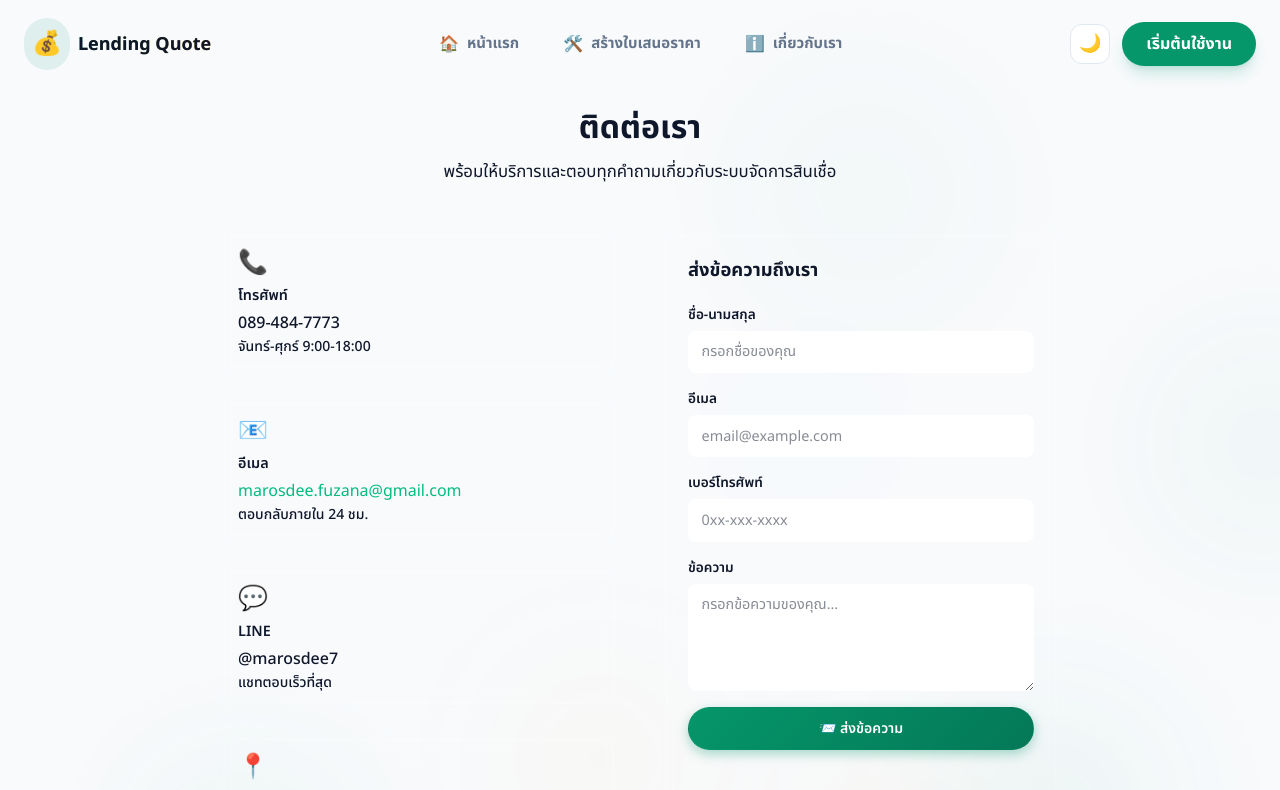
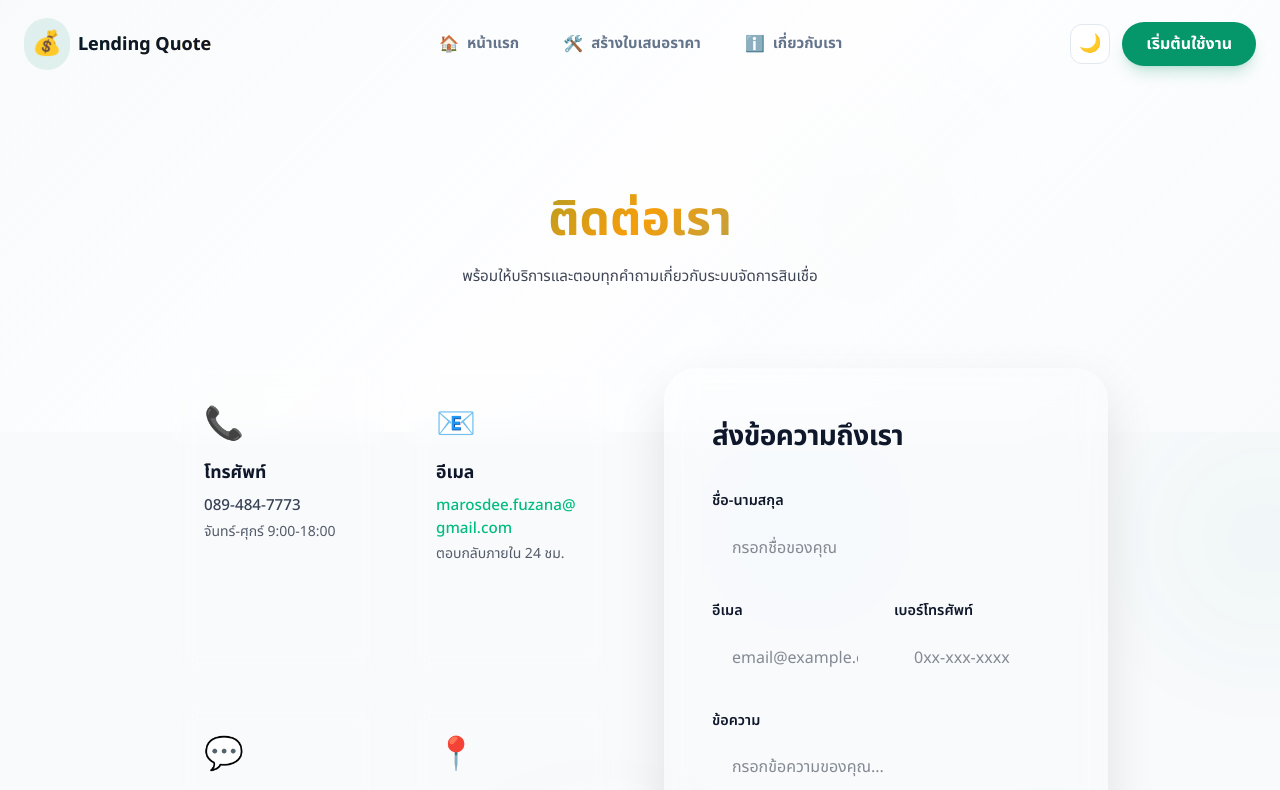
Before and after one commit to danya0365/lending-quotation-builder-nextjs, a Next.js app: page /contact in a window 1280 px wide. Shown: the top 790 px of the page. Built offline with nearby package versions, Linux system fonts and the light colour scheme.

Commit message:
feat: animate and redesign the contact page with a new hero section, grid layout, and react-spring transitions.

```diff
--- a/public/styles/static-pages.css
+++ b/public/styles/static-pages.css
@@ -295,138 +295,118 @@
    ============================================ */
 
 .contact-page {
-  max-width: 900px;
-  margin: 0 auto;
-  padding: 6.5rem 1.5rem 4rem;
-}
-
-.contact-title {
-  font-size: 2rem;
-  font-weight: 800;
-  color: var(--color-text);
-  text-align: center;
-}
-
-.contact-subtitle {
-  text-align: center;
-  color: var(--color-text-secondary);
-  margin-top: 0.5rem;
-  margin-bottom: 2.5rem;
-  font-size: 1.05rem;
+  padding: 0 0 4rem;
 }
 
 .contact-grid {
   display: grid;
-  grid-template-columns: 1fr 1fr;
-  gap: 2rem;
-  margin-bottom: 2rem;
+  grid-template-columns: repeat(2, minmax(0, 1fr));
+  gap: 3rem;
+  margin-top: -4rem;
+  position: relative;
+  z-index: 20;
+}
+
+@media (max-width: 1024px) {
+  .contact-grid {
+    grid-template-columns: 1fr;
+    gap: 2rem;
+  }
 }
 
 /* Contact Info Cards */
 .contact-info {
-  display: flex;
-  flex-direction: column;
-  gap: 1rem;
+  display: grid;
+  grid-template-columns: repeat(2, minmax(0, 1fr));
+  gap: 1.25rem;
 }
 
 .contact-card {
-  padding: 1.25rem 1.5rem;
-  border-radius: 1rem;
+  padding: 2rem;
+  border-radius: 1.5rem;
   background: var(--color-glass-bg);
   border: 1px solid var(--color-glass-border);
-  backdrop-filter: blur(8px);
-  transition: transform 0.2s ease, border-color 0.2s ease;
+  backdrop-filter: blur(12px);
+  transition: all 0.3s cubic-bezier(0.4, 0, 0.2, 1);
+  display: flex;
+  flex-direction: column;
+  height: 100%;
 }
 
 .contact-card:hover {
-  transform: translateY(-2px);
-  border-color: var(--color-emerald-400);
+  transform: translateY(-5px);
+  border-color: var(--color-primary-400);
+  box-shadow: 0 12px 32px rgba(0, 0, 0, 0.12);
 }
 
 .contact-icon {
-  font-size: 1.5rem;
-  margin-bottom: 0.25rem;
-  display: inline-block;
+  font-size: 2rem;
+  margin-bottom: 0.75rem;
+  display: block;
 }
 
 .contact-card h3 {
-  font-size: 0.9rem;
-  font-weight: 600;
-  color: var(--color-text-secondary);
-  margin-bottom: 0.25rem;
+  font-size: 1.1rem;
+  font-weight: 700;
+  color: var(--color-text);
+  margin-bottom: 0.5rem;
 }
 
-.contact-card p {
-  font-size: 1rem;
-  color: var(--color-text);
-  font-weight: 500;
-}
-
-.contact-card .text-sm {
-  font-size: 0.8rem;
-  color: var(--color-text-muted);
-  margin-top: 0.15rem;
+.contact-card p, .contact-card a {
+  font-size: 0.95rem;
+  color: var(--color-text-secondary);
+  line-height: 1.5;
+  word-break: break-word;
+  overflow-wrap: break-word;
 }
 
 /* Contact Form */
 .contact-form-container {
-  padding: 2rem;
-  border-radius: 1rem;
+  padding: 3rem;
+  border-radius: 2rem;
   background: var(--color-glass-bg);
   border: 1px solid var(--color-glass-border);
-  backdrop-filter: blur(8px);
+  backdrop-filter: blur(16px);
+  box-shadow: 0 20px 50px rgba(0, 0, 0, 0.1);
 }
 
 .contact-form-container h2 {
-  font-size: 1.15rem;
-  font-weight: 700;
+  font-size: 1.75rem;
+  font-weight: 800;
   color: var(--color-text);
-  margin-bottom: 1.25rem;
+  margin-bottom: 2rem;
+  letter-spacing: -0.02em;
 }
 
 .contact-form {
   display: flex;
   flex-direction: column;
-  gap: 1rem;
-}
-
-.contact-form .form-group {
-  display: flex;
-  flex-direction: column;
-  gap: 0.35rem;
+  gap: 1.5rem;
 }
 
 .contact-form .form-group label {
-  font-size: 0.85rem;
+  font-size: 0.9rem;
   font-weight: 600;
   color: var(--color-text-secondary);
+  margin-bottom: 0.5rem;
+  display: block;
 }
 
 .contact-form .form-input {
   width: 100%;
-  padding: 0.65rem 0.85rem;
-  border-radius: 0.5rem;
+  padding: 1rem 1.25rem;
+  border-radius: 1rem;
   border: 1px solid var(--color-glass-border);
-  background: var(--color-surface);
+  background: rgba(255, 255, 255, 0.05);
   color: var(--color-text);
-  font-size: 0.9rem;
-  transition: border-color 0.2s ease;
-  outline: none;
+  font-size: 1rem;
+  transition: all 0.2s ease;
 }
 
 .contact-form .form-input:focus {
-  border-color: var(--color-emerald-400);
-  box-shadow: 0 0 0 3px rgba(16, 185, 129, 0.1);
-}
-
-.contact-form textarea.form-input {
-  resize: vertical;
-  min-height: 100px;
-}
-
-.contact-back {
-  text-align: center;
-  margin-top: 2rem;
+  border-color: var(--color-primary-400);
+  background: rgba(255, 255, 255, 0.08);
+  box-shadow: 0 0 0 4px rgba(16, 185, 129, 0.1);
 }
 
 /* ============================================
--- a/src/presentation/components/contact/ContactView.tsx
+++ b/src/presentation/components/contact/ContactView.tsx
@@ -1,6 +1,8 @@
 'use client';
 
 import Link from 'next/link';
+import { useTrail, animated, useSpring, config } from 'react-spring';
+import { cn } from '../../utils/cn';
 
 /**
  * ContactView Component
@@ -8,32 +10,119 @@ import Link from 'next/link';
  * Following Clean Architecture - UI only, no business logic
  */
 export function ContactView() {
+  const heroSpring = useSpring({
+    from: { opacity: 0, transform: 'translateY(30px)' },
+    to: { opacity: 1, transform: 'translateY(0px)' },
+    config: config.gentle,
+  });
+
+  const cardsTrail = useTrail(CONTACT_INFO.length, {
+    from: { opacity: 0, transform: 'translateY(20px)' },
+    to: { opacity: 1, transform: 'translateY(0px)' },
+    delay: 300,
+    config: config.stiff,
+  });
+
+  const formSpring = useSpring({
+    from: { opacity: 0, transform: 'translateX(30px)' },
+    to: { opacity: 1, transform: 'translateX(0px)' },
+    delay: 500,
+    config: config.gentle,
+  });
+
   return (
     <div className="contact-page">
-      <h1 className="contact-title">ติดต่อเรา</h1>
-      <p className="contact-subtitle">
-        พร้อมให้บริการและตอบทุกคำถามเกี่ยวกับระบบจัดการสินเชื่อ
-      </p>
+      {/* Hero Section - Full Width */}
+      <animated.section
+        className={cn(
+          "legal-hero relative pt-32 pb-20 md:pt-48 md:pb-36 overflow-hidden"
+        )}
+        style={{
+          ...heroSpring,
+          background: 'linear-gradient(135deg, var(--color-background) 0%, var(--header-bg) 50%, var(--color-background) 100%)',
+        }}
+      >
+        <div className="absolute inset-0 opacity-10 pointer-events-none">
+          <div className="absolute top-[-10%] left-[-10%] w-[40%] h-[40%] rounded-full bg-primary-500 blur-[120px]" />
+          <div className="absolute bottom-[-10%] right-[-10%] w-[40%] h-[40%] rounded-full bg-accent-500 blur-[120px]" />
+        </div>
 
-      <div className="contact-grid">
-        {/* Contact Info */}
-        <ContactInfoCards />
+        <div className="about-container relative z-10">
+          <h1 className="legal-title text-gradient">ติดต่อเรา</h1>
+          <p className="legal-updated">พร้อมให้บริการและตอบทุกคำถามเกี่ยวกับระบบจัดการสินเชื่อ</p>
+        </div>
+      </animated.section>
 
-        {/* Contact Form */}
-        <ContactForm />
-      </div>
+      {/* Contained Content Sections */}
+      <div className="about-container">
+        <div className="contact-grid">
+          {/* Contact Info Cards */}
+          <div className="contact-info">
+            {cardsTrail.map((style, index) => {
+              const info = CONTACT_INFO[index];
+              return (
+                <animated.div key={info.title} style={style} className="contact-card">
+                  <span className="contact-icon">{info.icon}</span>
+                  <h3>{info.title}</h3>
+                  {info.isLink ? (
+                    <a
+                      href={`mailto:${info.content}`}
+                      className="text-emerald-500 hover:underline font-medium block mb-1"
+                    >
+                      {info.content}
+                    </a>
+                  ) : (
+                    <p className="font-medium text-gray-700 dark:text-gray-200 mb-1">{info.content}</p>
+                  )}
+                  <p className="text-sm opacity-70">{info.subtitle}</p>
+                </animated.div>
+              );
+            })}
+          </div>
 
-      <div className="contact-back">
-        <Link href="/" className="app-btn app-btn-ghost">
-          ← กลับหน้าแรก
-        </Link>
+          {/* Contact Form */}
+          <animated.div style={formSpring} className="contact-form-container">
+            <h2>ส่งข้อความถึงเรา</h2>
+            <form className="contact-form">
+              <div className="form-group">
+                <label>ชื่อ-นามสกุล</label>
+                <input type="text" placeholder="กรอกชื่อของคุณ" className="form-input" />
+              </div>
+              <div className="form-group">
+                <div className="grid grid-cols-2 gap-4">
+                  <div className="w-full">
+                    <label>อีเมล</label>
+                    <input type="email" placeholder="email@example.com" className="form-input" />
+                  </div>
+                  <div className="w-full">
+                    <label>เบอร์โทรศัพท์</label>
+                    <input type="tel" placeholder="0xx-xxx-xxxx" className="form-input" />
+                  </div>
+                </div>
+              </div>
+              <div className="form-group">
+                <label>ข้อความ</label>
+                <textarea placeholder="กรอกข้อความของคุณ..." className="form-input" rows={4} />
+              </div>
+              <button type="submit" className="app-btn app-btn-primary w-full justify-center py-4 rounded-xl text-lg shadow-lg shadow-emerald-500/20 hover:shadow-emerald-500/40 transition-shadow">
+                📨 ส่งข้อความ
+              </button>
+            </form>
+          </animated.div>
+        </div>
+
+        <div className="legal-back py-16 flex justify-center">
+          <Link href="/" className="inline-flex items-center gap-2 px-8 py-3 rounded-xl bg-gray-100 dark:bg-gray-800 text-gray-700 dark:text-gray-200 hover:bg-gray-200 dark:hover:bg-gray-700 transition-all font-semibold hover:gap-3">
+            ← กลับหน้าแรก
+          </Link>
+        </div>
       </div>
     </div>
   );
 }
 
 // ============================================
-// Sub-components
+// Content Data
 // ============================================
 
 const CONTACT_INFO = [
@@ -63,56 +152,3 @@ const CONTACT_INFO = [
     subtitle: 'นราธิวาส 96000',
   },
 ];
-
-function ContactInfoCards() {
-  return (
-    <div className="contact-info">
-      {CONTACT_INFO.map((info) => (
-        <div key={info.title} className="contact-card">
-          <span className="contact-icon">{info.icon}</span>
-          <h3>{info.title}</h3>
-          {info.isLink ? (
-            <a
-              href={`mailto:${info.content}`}
-              className="text-emerald-500 hover:underline"
-            >
-              {info.content}
-            </a>
-          ) : (
-            <p>{info.content}</p>
-          )}
-          <p className="text-sm">{info.subtitle}</p>
-        </div>
-      ))}
-    </div>
-  );
-}
-
-function ContactForm() {
-  return (
-    <div className="contact-form-container">
-      <h2>ส่งข้อความถึงเรา</h2>
-      <form className="contact-form">
-        <div className="form-group">
-          <label>ชื่อ-นามสกุล</label>
-          <input type="text" placeholder="กรอกชื่อของคุณ" className="form-input" />
-        </div>
-        <div className="form-group">
-          <label>อีเมล</label>
-          <input type="email" placeholder="email@example.com" className="form-input" />
-        </div>
-        <div className="form-group">
-          <label>เบอร์โทรศัพท์</label>
-          <input type="tel" placeholder="0xx-xxx-xxxx" className="form-input" />
-        </div>
-        <div className="form-group">
-          <label>ข้อความ</label>
-          <textarea placeholder="กรอกข้อความของคุณ..." className="form-input" rows={4} />
-        </div>
-        <button type="submit" className="app-btn app-btn-primary w-full justify-center">
-          📨 ส่งข้อความ
-        </button>
-      </form>
-    </div>
-  );
-}
```
